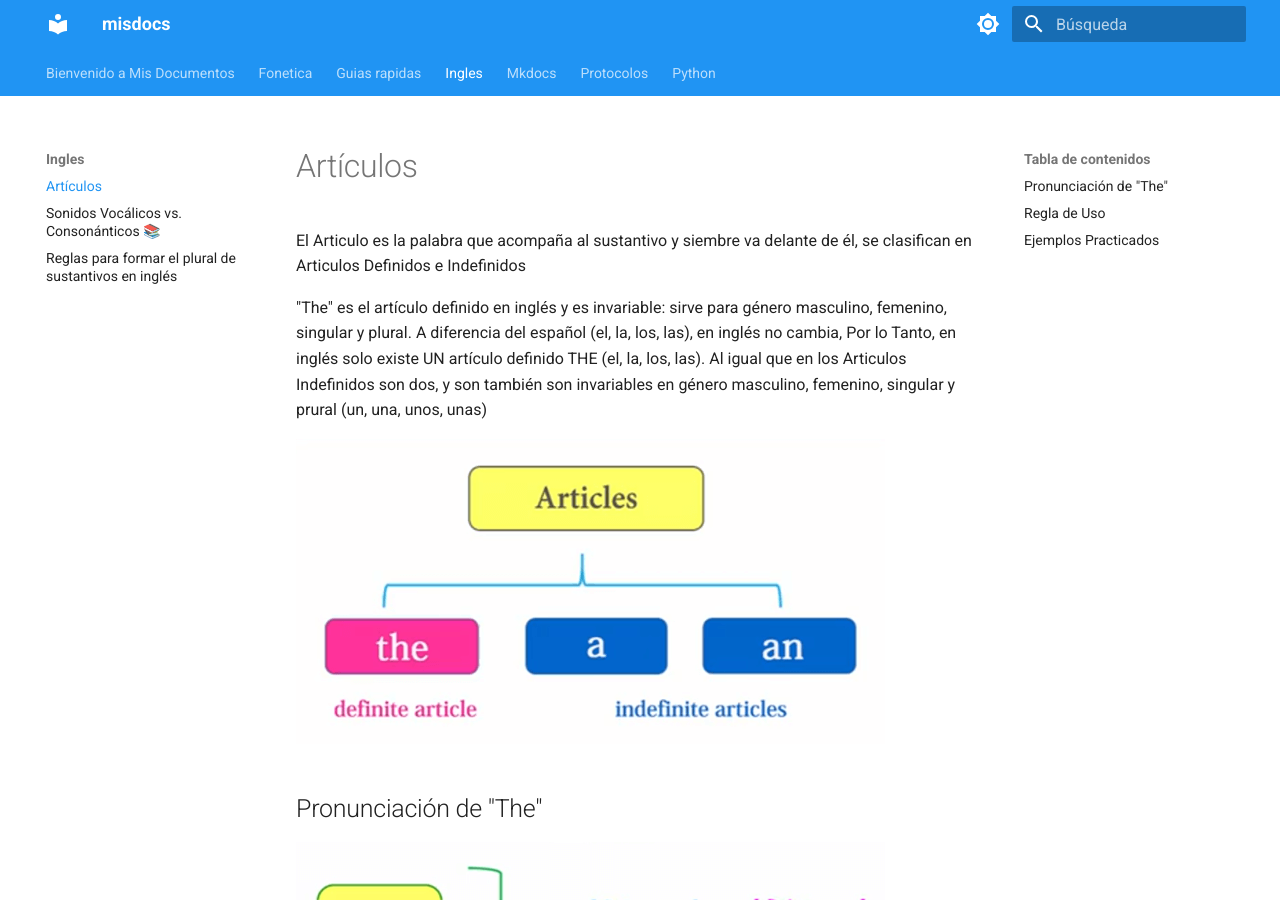
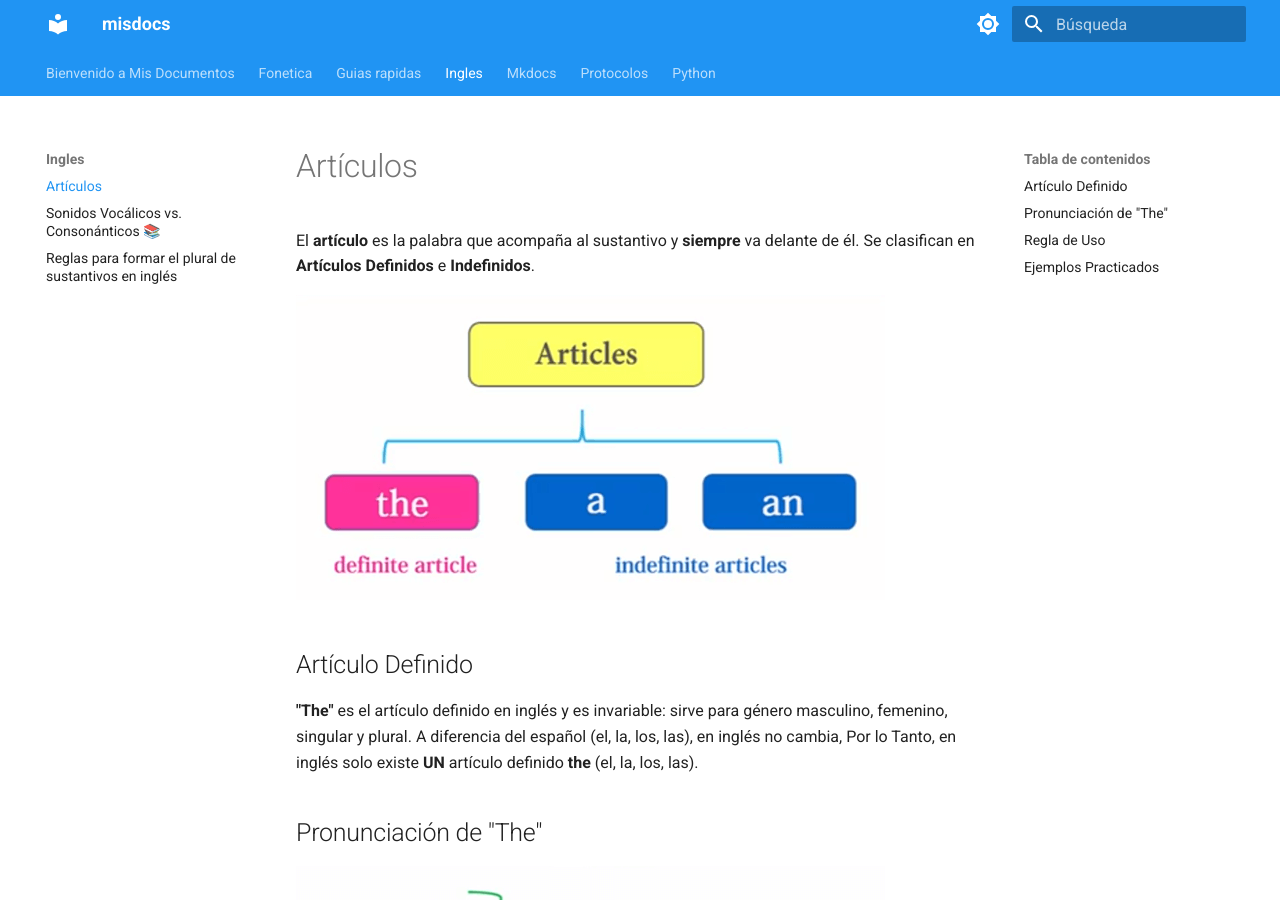
Before and after one commit to carloantonioc/misdocs, an MkDocs documentation site: the page built from docs/ingles/articulos.md, in a window 1280 px wide and 900 px high. Built offline with MkDocs 1.6.1 and Material for MkDocs 9.7.7, drawn with Linux system fonts in a browser that asks for light colours; some of the changed text lies outside the part shown.

Commit message:
Actualización de documentación

```diff
--- a/docs/ingles/articulos.md
+++ b/docs/ingles/articulos.md
@@ -1,13 +1,12 @@
 # Artículos
 
-El Articulo es la palabra que acompaña al sustantivo y siembre va delante de él, se clasifican en Articulos Definidos e Indefinidos
-
-"The" es el artículo definido en inglés y es invariable: sirve para género masculino, femenino, singular y plural.
-A diferencia del español (el, la, los, las), en inglés no cambia, Por lo Tanto, en inglés solo existe UN artículo definido THE (el, la, los, las).
-Al igual que en los Articulos Indefinidos son dos, y son también son invariables en género masculino, femenino, singular y prural (un, una, unos, unas)
+El **artículo** es la palabra que acompaña al sustantivo y **siempre** va delante de él. Se clasifican en **Artículos Definidos** e **Indefinidos**.
 
 ![the](../../assets/imagenes/articulos.png)
 
+## Artículo Definido
+**"The"** es el artículo definido en inglés y es invariable: sirve para género masculino, femenino, singular y plural.
+A diferencia del español (el, la, los, las), en inglés no cambia, Por lo Tanto, en inglés solo existe **UN** artículo definido **the** (el, la, los, las).
 
 ## Pronunciación de "The"
 
@@ -35,9 +34,10 @@ Al igual que en los Articulos Indefinidos son dos, y son también son invariable
 4. ✅ "**The** client needs **a** solution... **the** solution must be simple"
 5. ✅ "I go to **a** Mexican restaurant... **the** restaurant is amazing"
 
+
 # Artículos Indefinidos
-
-Los articulos indefinidos en Ingles son dos : a, an , ambos significan lo mismo.
+Los artículos indefinidos también son invariables: sirven para género masculino, femenino y singular (un, una).
+Solo existen **DOS** artículos indefinidos en inglés: **a** y **an**.
 
 ![Articulos Indefinidos](../../assets/imagenes/articulos_indefinidos.png)
 
@@ -45,6 +45,6 @@ Los articulos indefinidos en Ingles son dos : a, an , ambos significan lo mismo.
 
 # Excepciones
 
-Tanto para articulos definidos e indefinidos, las semivocales estan fuera de estas reglas.
+La regla de "a" vs "an" depende del **sonido** inicial, no de la letra escrita.
 
 ![Significado](../../assets/imagenes/articulos_excepciones.png)
```
